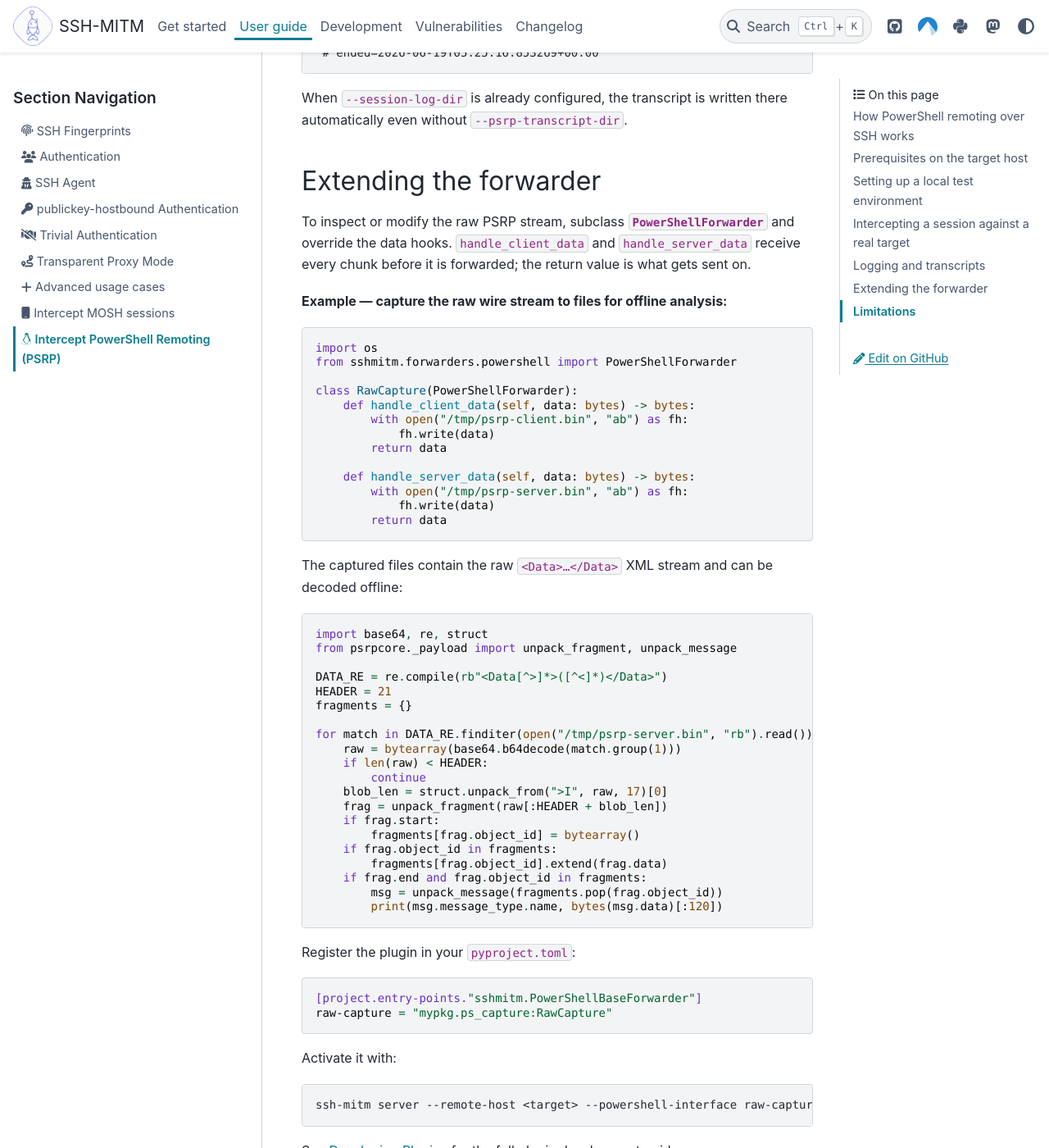
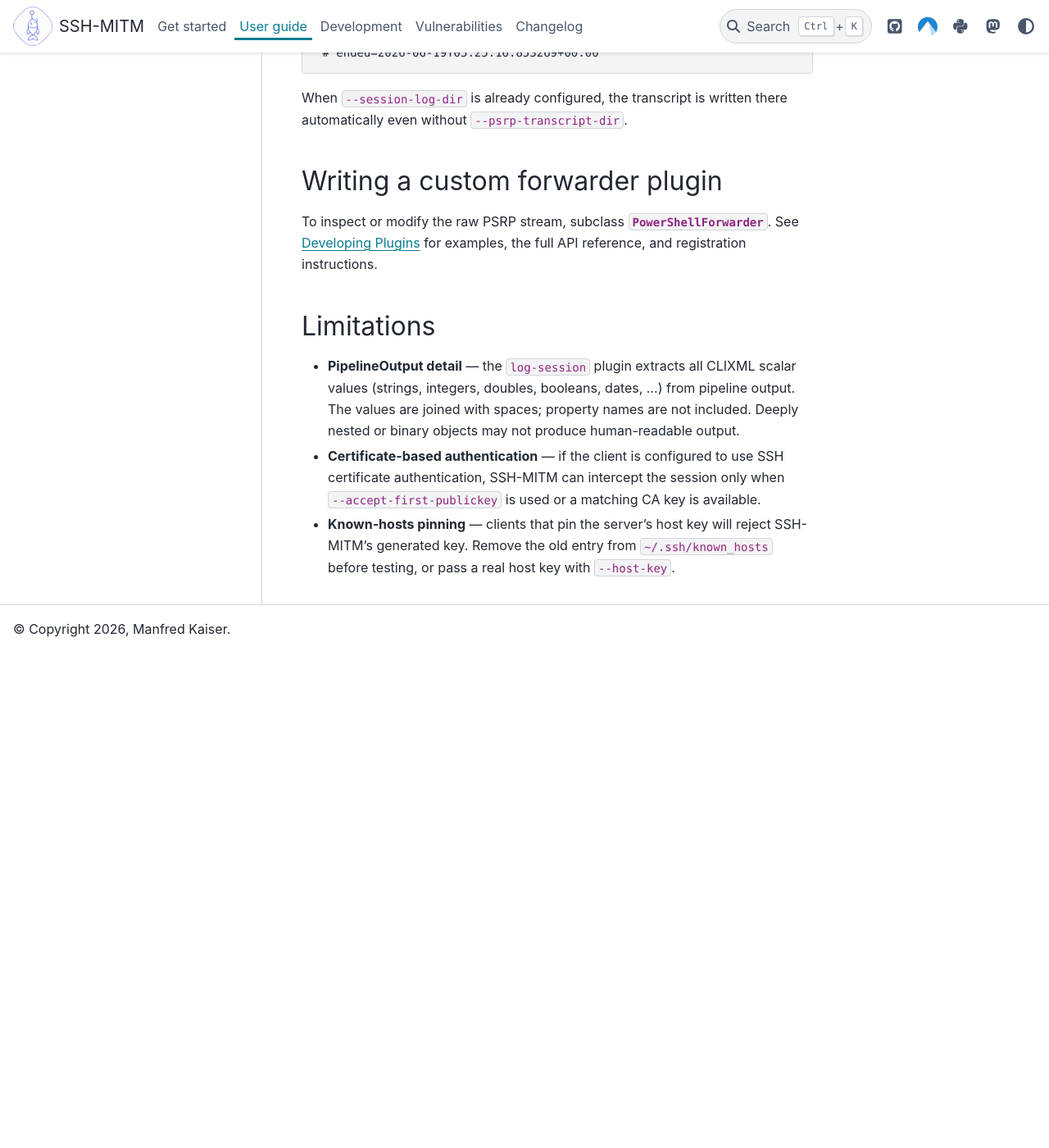
Before and after one commit to ssh-mitm/ssh-mitm, a Sphinx documentation site: the page built from doc/user_guide/powershell.rst, in a window 1280 px wide and 1400 px high, scrolled down 6787 px. Shown: the whole window at 82% size. Built offline with Sphinx 7.4.7 and the PyData theme 0.15.4, drawn with Linux system fonts in a browser that asks for light colours; pages that are not in the unit, such as notebooks, are missing from menus; the version number is read from the project's files by our own code; after the commit the page ends 7584 px from its top, so only the background shows below that; some of the changed text lies outside the part shown.

Commit message:
docs: move PowerShell plugin code examples to develop/plugins.rst
The "Extending the forwarder" section in user_guide/powershell.rst
contained plugin development examples (raw capture, offline decode)
that belong in the developer docs. Replace with a one-line reference
to develop/plugins.rst and add the raw-capture example there alongside
the existing logging example.

Also update the PowerShell section intro to reflect that log-session
is now the default plugin.

```diff
--- a/doc/user_guide/powershell.rst
+++ b/doc/user_guide/powershell.rst
@@ -348,72 +348,13 @@
 there automatically even without ``--psrp-transcript-dir``.
 
 
-Extending the forwarder
-========================
+Writing a custom forwarder plugin
+==================================
 
 To inspect or modify the raw PSRP stream, subclass
-:class:`~sshmitm.forwarders.powershell.PowerShellForwarder` and override the
-data hooks.  ``handle_client_data`` and ``handle_server_data`` receive every
-chunk before it is forwarded; the return value is what gets sent on.
-
-**Example — capture the raw wire stream to files for offline analysis:**
-
-.. code-block:: python
-
-    import os
-    from sshmitm.forwarders.powershell import PowerShellForwarder
-
-    class RawCapture(PowerShellForwarder):
-        def handle_client_data(self, data: bytes) -> bytes:
-            with open("/tmp/psrp-client.bin", "ab") as fh:
-                fh.write(data)
-            return data
-
-        def handle_server_data(self, data: bytes) -> bytes:
-            with open("/tmp/psrp-server.bin", "ab") as fh:
-                fh.write(data)
-            return data
-
-The captured files contain the raw ``<Data>…</Data>`` XML stream and can be
-decoded offline:
-
-.. code-block:: python
-
-    import base64, re, struct
-    from psrpcore._payload import unpack_fragment, unpack_message
-
-    DATA_RE = re.compile(rb"<Data[^>]*>([^<]*)</Data>")
-    HEADER = 21
-    fragments = {}
-
-    for match in DATA_RE.finditer(open("/tmp/psrp-server.bin", "rb").read()):
-        raw = bytearray(base64.b64decode(match.group(1)))
-        if len(raw) < HEADER:
-            continue
-        blob_len = struct.unpack_from(">I", raw, 17)[0]
-        frag = unpack_fragment(raw[:HEADER + blob_len])
-        if frag.start:
-            fragments[frag.object_id] = bytearray()
-        if frag.object_id in fragments:
-            fragments[frag.object_id].extend(frag.data)
-        if frag.end and frag.object_id in fragments:
-            msg = unpack_message(fragments.pop(frag.object_id))
-            print(msg.message_type.name, bytes(msg.data)[:120])
-
-Register the plugin in your ``pyproject.toml``:
-
-.. code-block:: toml
-
-    [project.entry-points."sshmitm.PowerShellBaseForwarder"]
-    raw-capture = "mypkg.ps_capture:RawCapture"
-
-Activate it with:
-
-.. code-block:: bash
-
-    ssh-mitm server --remote-host <target> --powershell-interface raw-capture
-
-See :doc:`../develop/plugins` for the full plugin development guide.
+:class:`~sshmitm.forwarders.powershell.PowerShellForwarder`.
+See :doc:`../develop/plugins` for examples, the full API reference, and
+registration instructions.
 
 
 Limitations
```
Also changed, not shown: doc/develop/plugins.rst (+61 -2 lines).
